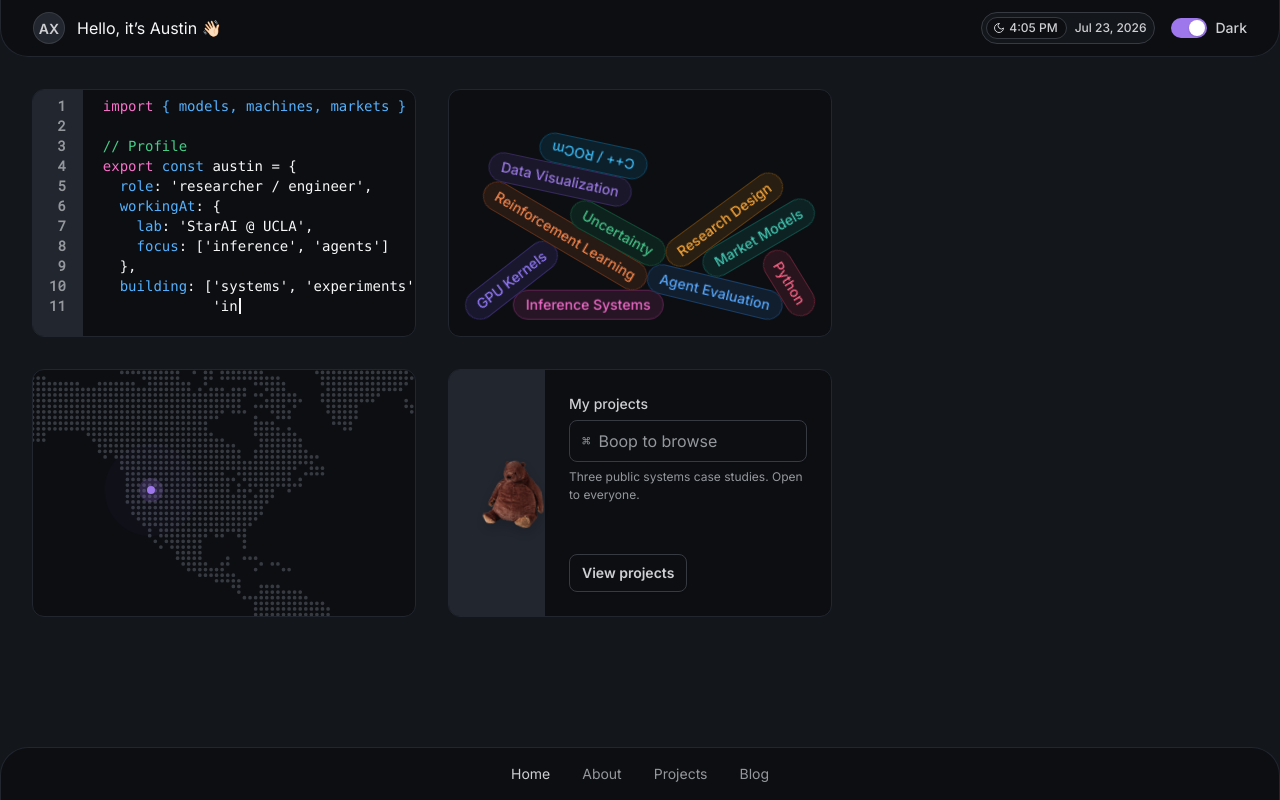
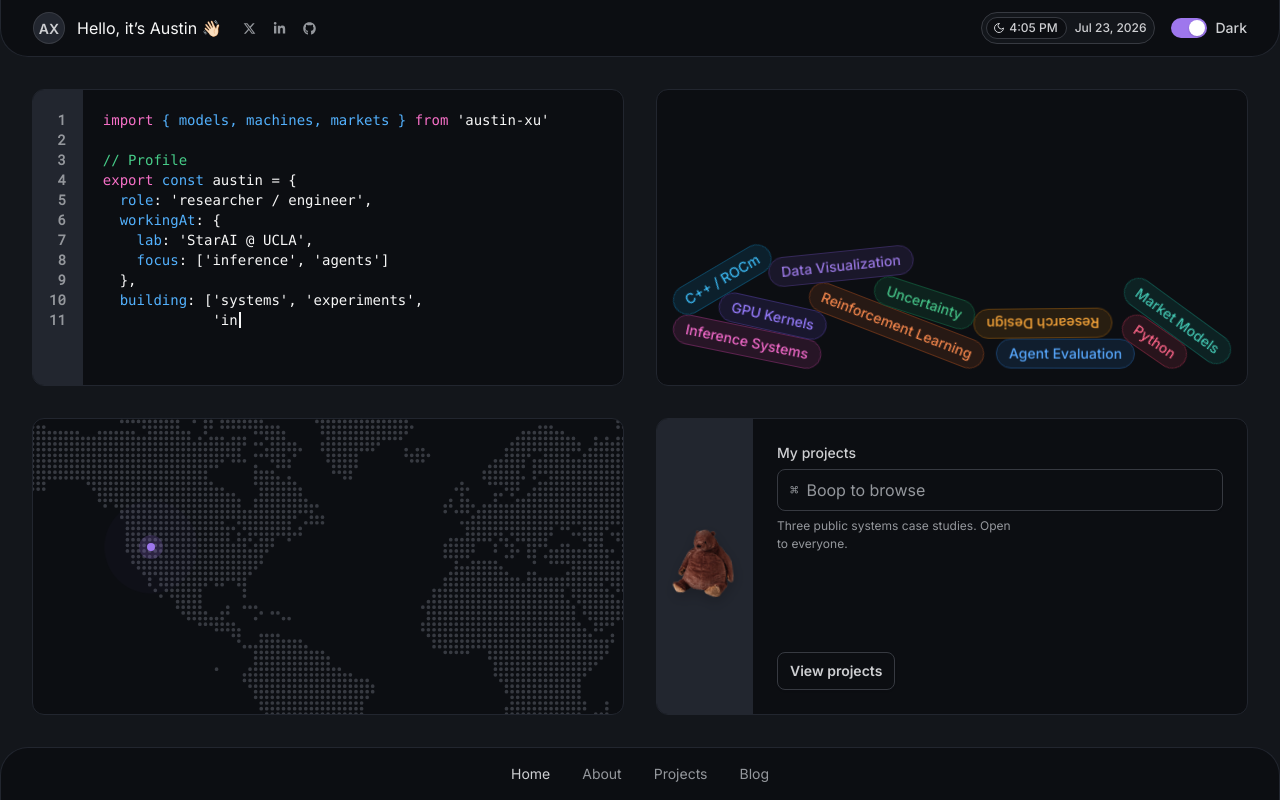
Before and after one commit to austxu/austxu.dev, a Next.js app: page / in a window 1280 px wide. Built offline with nearby package versions, Linux system fonts and the light colour scheme.

Commit message:
Refine full-screen portfolio panels

```diff
--- a/app/components/portfolio-dashboard.tsx
+++ b/app/components/portfolio-dashboard.tsx
@@ -3,6 +3,7 @@
 import Image from "next/image";
 import Link from "next/link";
 import { useEffect, useRef, useState } from "react";
+import { FaGithub, FaLinkedinIn, FaXTwitter } from "react-icons/fa6";
 import { LuMoon } from "react-icons/lu";
 import { projects } from "../data/projects";
 import { InteractiveWorldMap } from "./interactive-world-map";
@@ -74,11 +75,43 @@ const projectLabels: Record<(typeof projects)[number]["slug"], string> = {
   "heston-regime-lab": "Heston regime lab",
 };
 
+const socialLinks = [
+  {
+    href: "https://x.com/austixu",
+    label: "X",
+    icon: FaXTwitter,
+  },
+  {
+    href: "https://www.linkedin.com/in/axu25",
+    label: "LinkedIn",
+    icon: FaLinkedinIn,
+  },
+  {
+    href: "https://github.com/austxu",
+    label: "GitHub",
+    icon: FaGithub,
+  },
+];
+
 function ProfileSummary({ mobile = false }: { mobile?: boolean }) {
   return (
     <div className={mobile ? "profile-summary mobile-profile" : "profile-summary desktop-profile"}>
       <span className="profile-avatar" aria-hidden="true">AX</span>
       <p>Hello, it’s Austin <span aria-hidden="true">👋🏻</span></p>
+      <nav className="profile-socials" aria-label="Austin Xu on social media">
+        {socialLinks.map(({ href, label, icon: Icon }) => (
+          <a
+            href={href}
+            aria-label={`${label} (opens in a new tab)`}
+            key={label}
+            rel="noreferrer"
+            target="_blank"
+            title={label}
+          >
+            <Icon aria-hidden="true" />
+          </a>
+        ))}
+      </nav>
     </div>
   );
 }
--- a/app/globals.css
+++ b/app/globals.css
@@ -761,6 +761,29 @@ h2 em {
   font-weight: 600;
 }
 
+.profile-socials {
+  display: flex;
+  align-items: center;
+  gap: 2px;
+  margin-left: 2px;
+}
+
+.profile-socials a {
+  width: 28px;
+  height: 28px;
+  display: grid;
+  place-items: center;
+  border-radius: 6px;
+  color: var(--shell-text-muted);
+  font-size: 13px;
+  transition: background-color .15s ease, color .15s ease;
+}
+
+.profile-socials a:hover {
+  background: var(--shell-tertiary);
+  color: var(--shell-text);
+}
+
 .mobile-profile {
   display: none;
 }
@@ -858,7 +881,10 @@ h2 em {
 
 .portfolio-main {
   min-width: 0;
+  min-height: 0;
   flex: 1;
+  display: flex;
+  flex-direction: column;
 }
 
 .mitchell-grid {
@@ -1051,7 +1077,7 @@ h2 em {
   position: absolute;
   z-index: 5;
   left: 118px;
-  top: 120px;
+  top: 128px;
   width: 40px;
   height: 40px;
   display: grid;
@@ -1107,7 +1133,7 @@ h2 em {
   position: absolute;
   z-index: 6;
   left: 153px;
-  top: 120px;
+  top: 128px;
   width: max-content;
   max-width: calc(100% - 172px);
   display: flex;
@@ -1163,8 +1189,8 @@ h2 em {
 .bear-access-button {
   position: absolute;
   z-index: 4;
-  left: 66px;
-  top: 124px;
+  left: 50%;
+  top: 50%;
   width: 74px;
   height: 74px;
   display: grid;
@@ -1173,7 +1199,7 @@ h2 em {
   border: 0;
   background: transparent;
   cursor: pointer;
-  transform: translate(-50%, -50%);
+  transform: translate(-50%, calc(-50% - 4px));
 }
 
 .access-bear {
@@ -1497,19 +1523,28 @@ h2 em {
 }
 
 @media (min-width: 768px) {
+  .portfolio-shell {
+    height: 100svh;
+  }
+
   .mitchell-grid {
+    min-height: 0;
+    flex: 1;
     grid-template-columns: repeat(2, minmax(0, 1fr));
+    grid-template-rows: repeat(2, minmax(0, 1fr));
     gap: 32px;
     padding: 32px;
   }
-}
-
-@media (min-width: 1280px) {
+
+  .panel-frame,
+  .tool-panel {
+    height: 100%;
+  }
+
   .mitchell-grid {
     grid-template-areas:
-      "code skills ."
-      "map projects .";
-    grid-template-columns: repeat(3, minmax(0, 1fr));
+      "code skills"
+      "map projects";
   }
 
   .panel-frame[data-panel="code"] {
@@ -1550,6 +1585,10 @@ h2 em {
     min-height: 48px;
     display: flex;
     padding: 16px 16px 0;
+  }
+
+  .mobile-profile .profile-socials {
+    margin-left: auto;
   }
 
   .utility-cluster {
@@ -1603,6 +1642,15 @@ h2 em {
 }
 
 @media (max-width: 359px) {
+  .profile-summary {
+    gap: 8px;
+  }
+
+  .profile-socials a {
+    width: 26px;
+    height: 26px;
+  }
+
   .physics-skill-cloud__chip {
     padding: 2px 8px;
     font-size: 12px;
```
Also changed, not shown: 1 other file (tests, documents, lock files or other folders).
